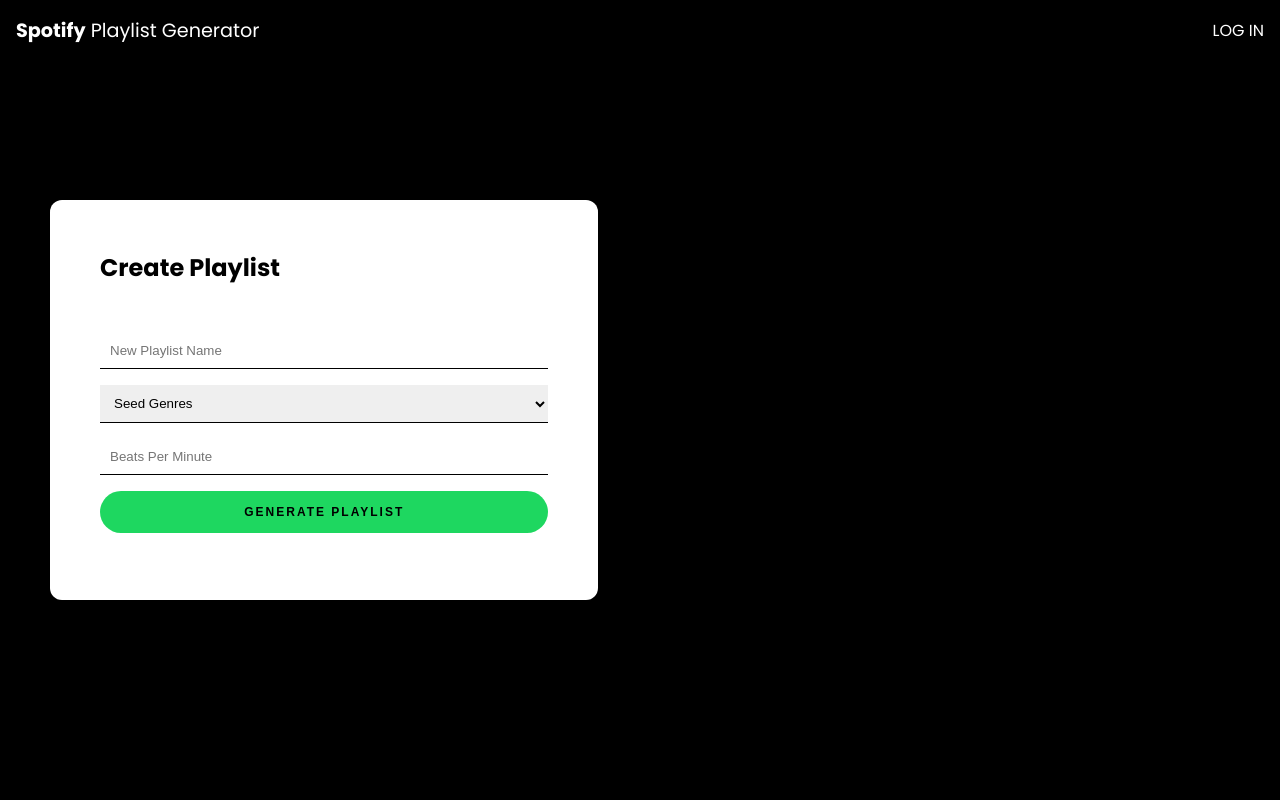
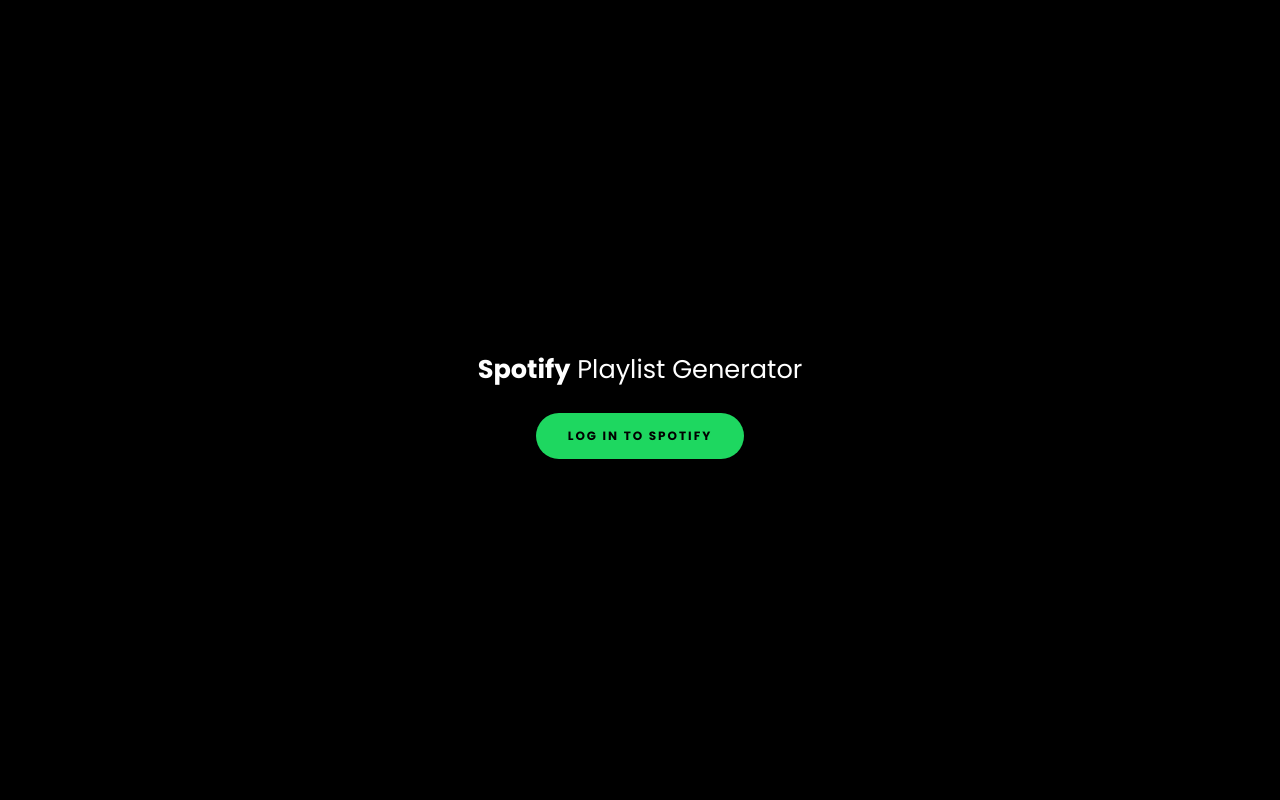
Before and after one commit to serenagibbons/spotify-playlist-generator, a Flask app: page / in a window 1280 px wide. Run offline with Flask 2, Linux system fonts and the light colour scheme.

Commit message:
Update form and hide form before login

```diff
--- a/app.py
+++ b/app.py
@@ -5,11 +5,13 @@ from time import time
 from clientsecrets import client_id, client_secret
 import os
 import spotify
+import webbrowser
 
 app = Flask(__name__)
 
 authorization_base_url = 'https://accounts.spotify.com/authorize?'
 token_url = 'https://accounts.spotify.com/api/token'
+logout_url = 'https://accounts.spotify.com/logout'
 redirect_uri = "http://localhost:5000/callback/"
 scope = "user-library-read playlist-modify-public"
 
@@ -93,6 +95,7 @@ def manual_refresh():
 @app.route('/logout/')
 def spotify_logout():
     session.clear()
+    webbrowser.open(url=logout_url)
     return redirect('/')
 
 @app.route('/refresh/')
--- a/spotify.py
+++ b/spotify.py
@@ -20,7 +20,10 @@ def get_recommendations(seed_genres, target_tempo, access_token):
     endpoint_url = "https://api.spotify.com/v1/recommendations"
 
     # query the recommendations
-    q = f'?seed_genres={seed_genres}&target_tempo={target_tempo}'
+    q = f'?seed_genres={seed_genres}'
+
+    if target_tempo:
+        q += f'&target_tempo={target_tempo}'
 
     response = requests.get(
                 url = f"{endpoint_url}{q}",
--- a/static/css/main.css
+++ b/static/css/main.css
@@ -1,20 +1,14 @@
 @import url('https://fonts.googleapis.com/css2?family=Poppins:ital,wght@0,300;0,400;0,500;0,600;0,700;0,800;0,900;1,100&display=swap');
 :root {
   --spotify-green: #1ed760;
+  --spotify-grey: #222326;
 }
 body {
   margin: 0;
   padding: 0;
   font-family: 'Poppins', sans-serif;
   background-color: #000;
-}
-
-li, li a {
-    font-size: 12px;
-    list-style-type: none;
-    padding: 20px;
-    color: #fff;
-    text-decoration: none;
+  height: 100vh;
 }
 h1 span {
   font-weight: 700;
@@ -33,8 +27,7 @@ h1 {
   background: #000;
   color: #fff;
 }
-
-.header-link {
+.nav-link {
   margin: 1rem;
   color: #000;
   text-decoration: none;
@@ -44,43 +37,47 @@ h1 {
   word-wrap: none;
   max-lines: 1;
 }
-.header-link:hover {
+.nav-link:hover {
   color: var(--spotify-green);
   transition: ease-in-out 0.2s;
 }
-
-.header-text {
+.logo {
   margin: 1rem;
   font-size: 1.2rem;
   color: #fff;
 }
+.login > .logo {
+  font-size: 1.6em;
+}
 .form {
   align-self: center;
   min-height: 400px;
-  background:#fff;
+  background: #fff;
   box-shadow: 0 15px 50px rgba(0,0,0,0.5);
-  padding:50px;
-  margin:50px;
+  padding: 32px;
+  margin: 32px;
   box-sizing: border-box;
   border-radius: 12px;
 }
 .form h2 {
-  color:#000;
+  color:var(--spotify-grey);
   margin:0 0 40px;
   padding:0;
+  text-transform: uppercase;
 }
 .form input, form select{
   position:relative;
-  margin: 8px 0;
+  margin-bottom: 8px;
   width:100%;
-  border:none;
-  border-bottom: 1.5px solid #000;
+  border: 1px solid;
+  border-radius: 4px;
   outline:none;
   padding: 10px;
   box-sizing: border-box;
+  color: var(--spotify-grey);
 }
 .form input:focus, .form select:focus {
-  border-bottom-color: var(--spotify-green);
+  border-color: var(--spotify-green);
 }
 .form input[type="submit"], a.button {
   padding: 14px 32px;
@@ -98,14 +95,29 @@ h1 {
 .form input[type="submit"]:hover, a.button:hover {
   transform: scale(1.04);
 }
-.content {
+label {
+  font-size: 12px;
+  font-weight: 600;
+  text-transform: uppercase;
+
+}
+.content, .login {
   justify-content: center;
   align-items: center;
-  height: 100vh;
+  min-height: 100vh;
+}
+.content {
+  padding-top: 16px;
+}
+.login {
+  display: flex;
+  flex-direction: column;
+  text-align: center;
 }
 .embed {
-  margin: 50px;
+  margin: 32px;
   align-self: center;
+  min-height: 400px;
 }
 iframe {
   width: 100%;
@@ -133,3 +145,13 @@ a.btn-delete {
     width: 50%;
   }
 }
+
+@media (min-width: 400px) {
+  .form {
+    padding: 50px;
+    margin: 50px;
+  }
+  .embed {
+    margin: 50px;
+  }
+}
--- a/templates/base.html
+++ b/templates/base.html
@@ -7,8 +7,6 @@
 
         <link rel="stylesheet" href="{{ url_for('static', filename='css/main.css') }}">
         <title>Spotify Playlist Generator</title>
-        {% block head %}
-        {% endblock %}
     </head>
     <body>
         {% block body %}
--- a/templates/index.html
+++ b/templates/index.html
@@ -1,17 +1,22 @@
 {% extends 'base.html' %}
 
-{% block head %}
-{% endblock %}
+{% block body %}
 
-{% block body %}
+{% if not 'user' in session %}
+<div class="login">
+    <h1 class="logo"><span>Spotify</span> Playlist Generator</h1>
+    <a href="/authorize/" class="button">Log in to Spotify</a>
+</div>
+
+{% else %}
 <nav class="header">
-    <h1 class="header-text"><span>Spotify</span> Playlist Generator</h1>
+    <h1 class="logo"><span>Spotify</span> Playlist Generator</h1>
     <div class="links">
         {% if not 'user' in session %}
-            <a href="/authorize/" class="header-link">Log in</a>
+            <a href="/authorize/" class="nav-link">Log in to Spotify</a>
         {% else %}
             <span>Welcome, {{ session['user']['display_name'] }}</span>
-            <a href="/logout/" class="header-link">Log out</a>
+            <a href="/logout/" class="nav-link">Log out</a>
         {% endif %}
     </div>
 </nav>
@@ -20,14 +25,17 @@
     <div class="form">
         <form action="/" method="POST">
             <h2>Create Playlist</h2>
-            <input type="text" name="playlistname" placeholder="New Playlist Name" />
-            <select type="text" name="seedgenres" placeholder="Seed Genres">
+            <label for="playlistname">Playlist Name</label>
+            <input type="text" name="playlistname" placeholder="New Playlist Name" required/>
+            <label for="playlistname">Genre</label>
+            <select type="text" name="seedgenres" placeholder="Genres" required>
                 <option value="">Seed Genres</option>
                 {% for genre in genres %}
                 <option value="{{ genre }}">{{ genre | capitalize | replace("-"," ") }}</option>
                 {% endfor %}
             </select>
-            <input type="number" name="targettempo" placeholder="Beats Per Minute" />
+            <label for="targettempo">Target Tempo</label>
+            <input type="number" name="targettempo" placeholder="Beats Per Minute (optional)" />
             {% if not iframe %}
             <input type="submit" value="Generate playlist" />
             {% else %}
@@ -39,9 +47,11 @@
         </form>
     </div>
 
-    <div id="embed-iframe" class="embed">
-        {{ iframe | safe }}
+    <div class="embed">
+       {{ iframe | safe }}
     </div>
+
 </div>
+{% endif %}
 
 {% endblock %}
```
Lines whose indentation alone changed are shown as unchanged.
